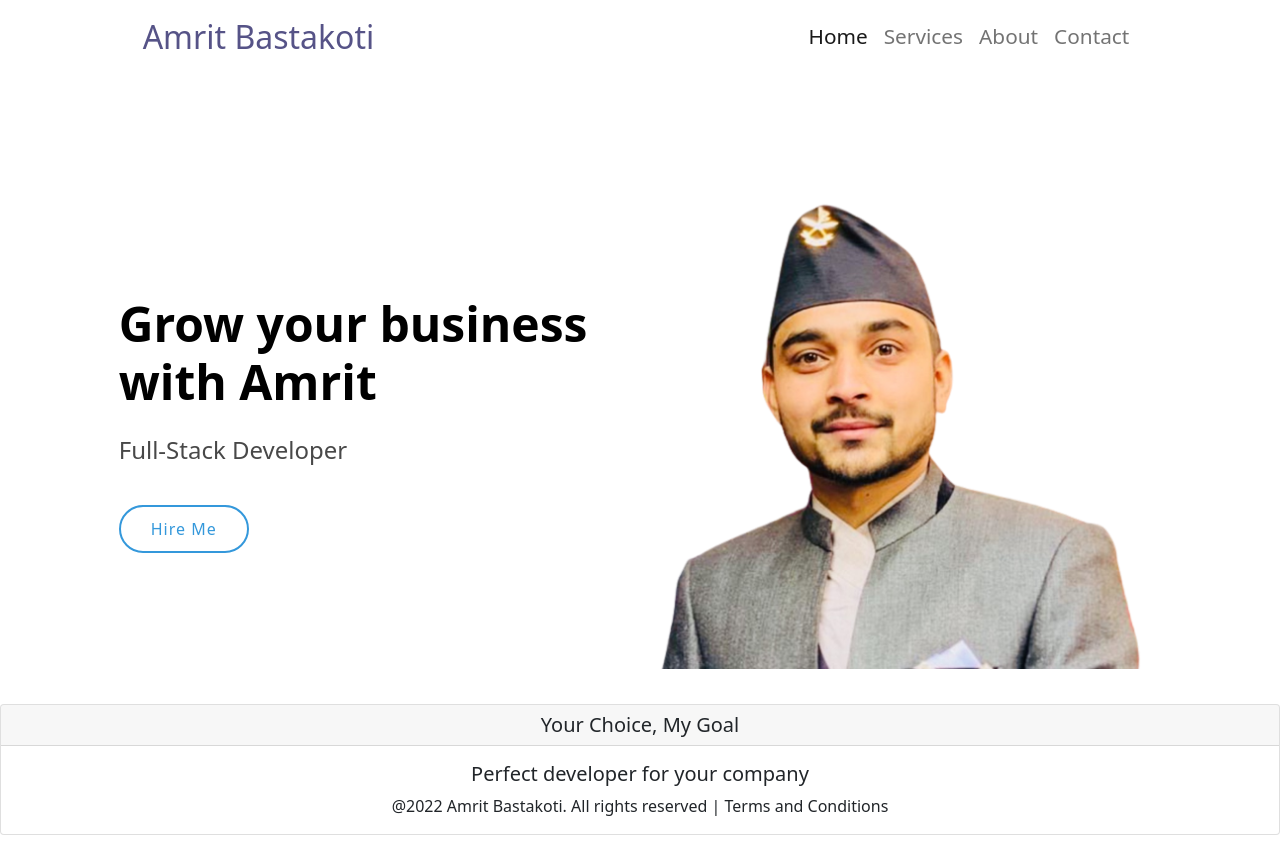
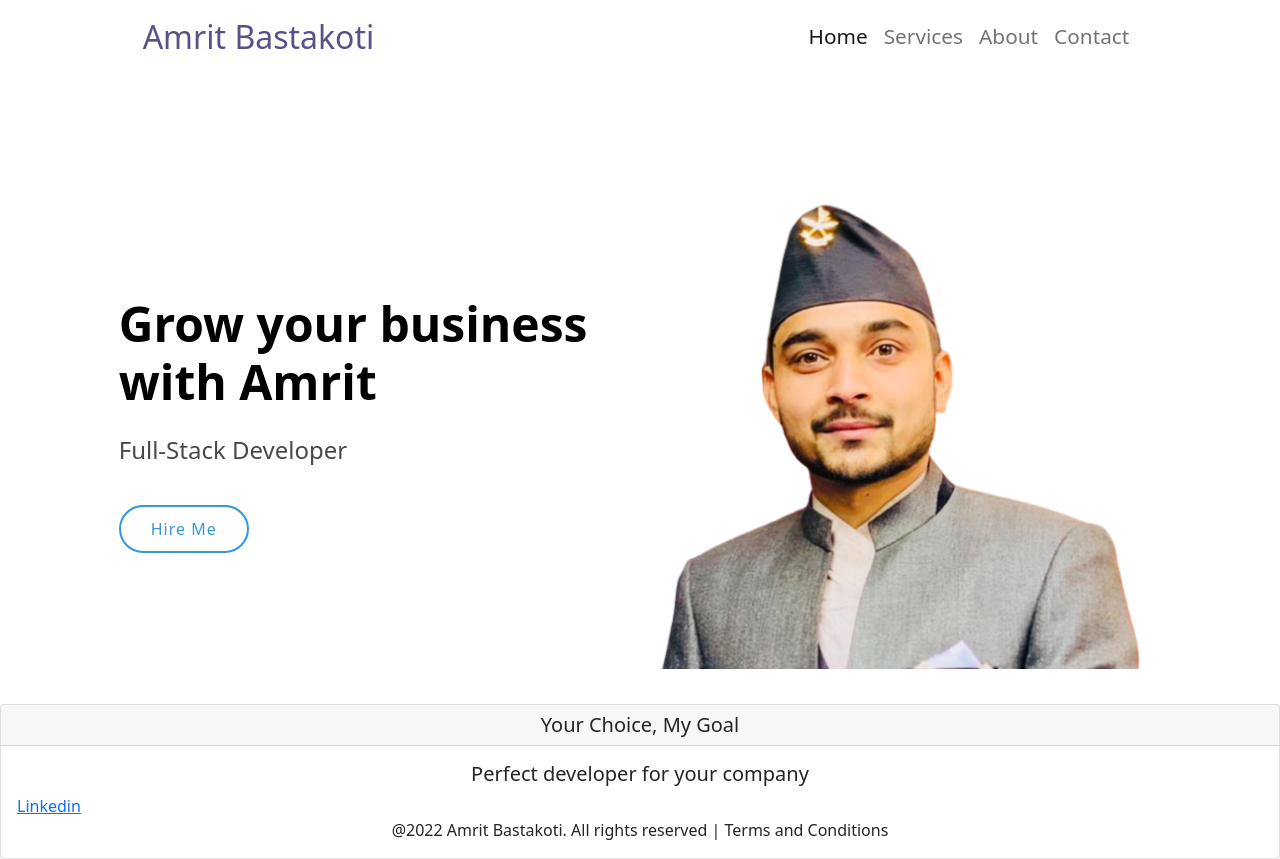
Before and after one commit to Amrit618/personal-portfolio, a React (Create React App) app in the folder personal-portfolio/: page / in a window 1280 px wide. Before the commit the page ends 835 px from the top, so only its background shows below. Built offline with nearby package versions, Linux system fonts and the light colour scheme; a web font is replaced by a local one.

Commit message:
Updated footer

```diff
--- a/personal-portfolio/src/Component/Footer.js
+++ b/personal-portfolio/src/Component/Footer.js
@@ -7,6 +7,9 @@
   <h5 className="card-header">Your Choice, My Goal</h5>
   <div className="card-body">
     <h5 className="card-title">Perfect developer for your company</h5>
+        <a href = "https://www.linkedin.com/in/amrit-bastakoti-4a3b471b2/"> Linkedin
+
+    </a>
     <p className="card-text">@2022 Amrit Bastakoti. All rights reserved | Terms and Conditions</p>
 
   </div>
```
